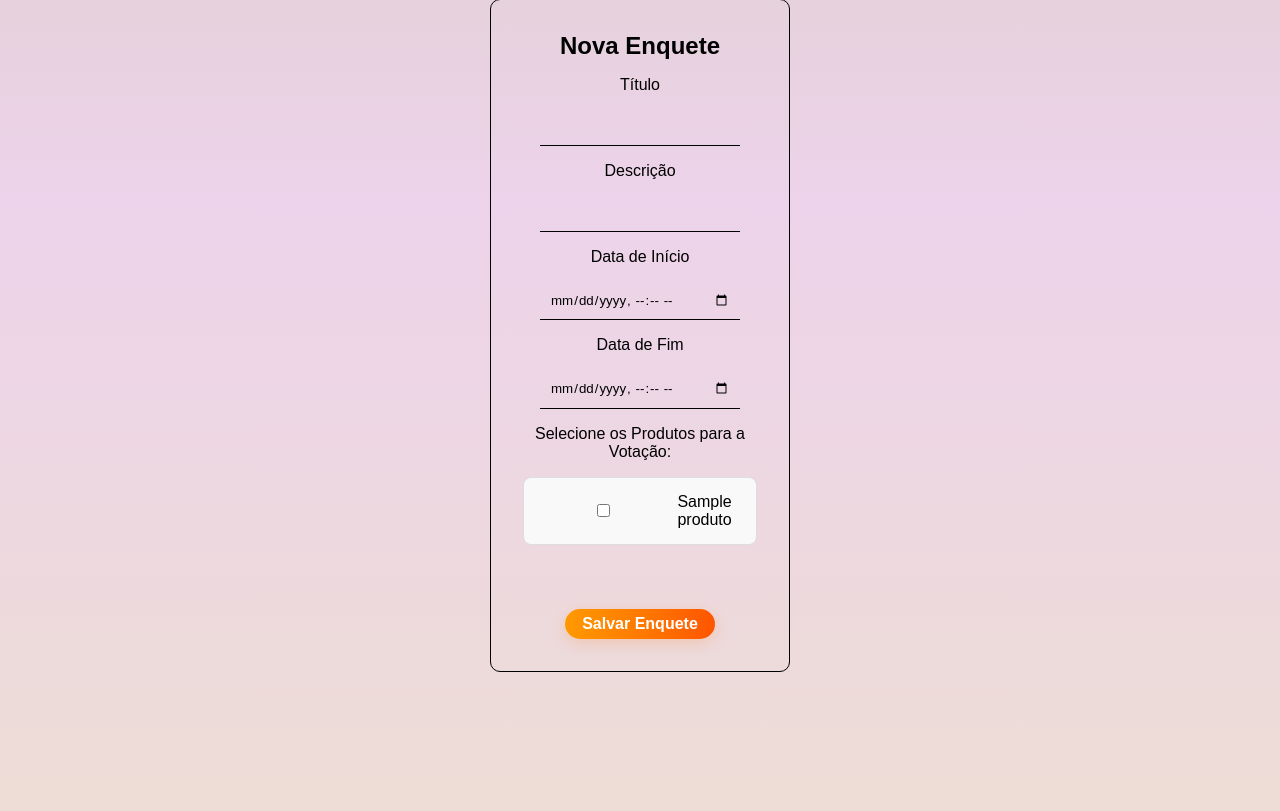
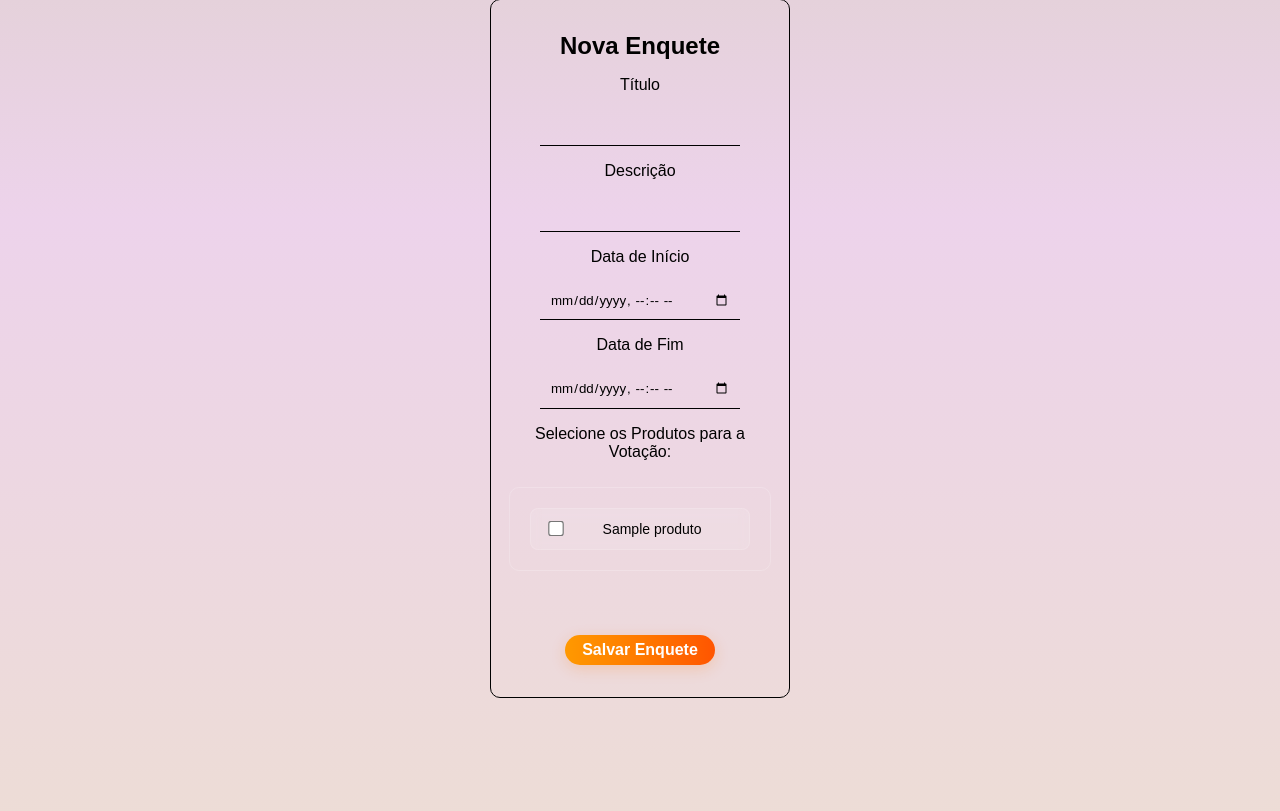
Before and after one commit to thz006/PsyCoders, a PHP site: page /App/Views/telaAdm.php in a window 1280 px wide. Shown: the part 1431-2242 px from the top of the page. Run offline with PHP 8.4, Linux system fonts and the light colour scheme; tables that the repository leaves empty or names only in its code hold one stand-in row (values such as "Sample post"); grey boxes marked "Sample" are stand-in pictures; some web fonts are replaced.

Commit message:
fix: arrumando estilo css

```diff
--- a/App/Views/telaAdm.php
+++ b/App/Views/telaAdm.php
@@ -1,33 +1,14 @@
 <?php
     require_once __DIR__ . '/../../App/Model/Produto.php';
+    require_once __DIR__ . '/../../App/Model/Votacao.php';
     $produtos = Produto::findAll();
+    // $votacoes = VotacaoModel::findAllWithProducts();
 ?>
 <?php
     include '../../Public/includes/header.php';
 ?>
 
 <title>Votação - Administração</title>
-
-<style>
-    .produto-escondido {
-        display: none;
-    }
-    .lista-produtos-checkbox {
-        display: grid;
-        grid-template-columns: repeat(auto-fill, minmax(200px, 1fr));
-        gap: 10px;
-        background-color: #f9f9f9;
-        padding: 15px;
-        border-radius: 8px;
-        border: 1px solid #ddd;
-        max-height: 200px;
-        overflow-y: auto;
-    }
-    .lista-produtos-checkbox div {
-        display: flex;
-        align-items: center;
-    }
-</style>
 
 <main class="mainAdm">
     <a href="telaInicial.php" class="botao-voltar"><i class="fa-solid fa-angle-left"></i> Voltar</a>
@@ -128,18 +109,18 @@
                 <label for="data_fim">Data de Fim</label>
                 <input type="datetime-local" id="data_fim" name="data_fim" required>
 
-                <label>Selecione os Produtos para a Votação:</label>
+                <label class="label-produtos">Selecione os Produtos para a Votação:</label>
                 <div class="lista-produtos-checkbox">
                     <?php
                         if (!empty($produtos)) {
                             foreach ($produtos as $produto) {
-                                echo '<div>';
+                                echo '<div class="produto-checkbox">';
                                 echo '<input type="checkbox" name="produtos[]" value="' . htmlspecialchars($produto['id']) . '" id="produto_' . htmlspecialchars($produto['id']) . '">';
                                 echo '<label for="produto_' . htmlspecialchars($produto['id']) . '">' . htmlspecialchars($produto['nome']) . '</label>';
                                 echo '</div>';
                             }
                         } else {
-                            echo '<p>Nenhum produto disponível para seleção.</p>';
+                            echo '<p class="sem-produtos">Nenhum produto disponível para seleção.</p>';
                         }
                     ?>
                 </div>
--- a/Config/db_config.php
+++ b/Config/db_config.php
@@ -1,6 +1,6 @@
 <?php
-define('DB_HOST', 'localhost');
+define('DB_HOST', '192.168.22.9');
 define('DB_NAME', 'psycoders');
-define('DB_USER', 'root');
-define('DB_PASS', 'Oliveira@87185');
+define('DB_USER', 'psycoders');
+define('DB_PASS', 'psycoders@130');
 ?>
--- a/Public/css/telaAdm.css
+++ b/Public/css/telaAdm.css
@@ -246,16 +246,66 @@
 }
 .lista-produtos-checkbox {
     display: grid;
-    grid-template-columns: repeat(auto-fill, minmax(200px, 1fr));
-    gap: 10px;
-    background-color: #f9f9f9;
-    padding: 15px;
-    border-radius: 8px;
-    border: 1px solid #ddd;
-    max-height: 200px;
+    grid-template-columns: repeat(auto-fill, minmax(220px, 1fr));
+    gap: 12px;
+    background-color: transparent;
+    padding: 20px;
+    border-radius: 10px;
+    border: 1px solid rgba(255, 255, 255, 0.2);
+    max-height: 250px;
     overflow-y: auto;
+    margin-top: 10px;
 }
-.lista-produtos-checkbox div {
+
+.produto-checkbox {
     display: flex;
     align-items: center;
+    background-color: rgba(255, 255, 255, 0.1);
+    padding: 12px 15px;
+    border-radius: 8px;
+    border: 1px solid rgba(255, 255, 255, 0.15);
+    backdrop-filter: blur(5px);
+    transition: background-color 0.3s, border-color 0.3s;
 }
+
+.produto-checkbox:hover {
+    background-color: rgba(255, 255, 255, 0.2);
+    border-color: rgba(255, 255, 255, 0.3);
+}
+
+.produto-checkbox input[type="checkbox"] {
+    margin: 0;
+    margin-right:4px;
+    transform: scale(1.2);
+    cursor: pointer;
+    width: 20px;
+    flex-shrink: 0;
+}
+
+.produto-checkbox label {
+    font-size: 14px;
+    color: #000000;
+    cursor: pointer;
+    flex-grow: 1; /* Faz o label ocupar o espaço restante */
+    /* Remove qualquer margem padrão do label */
+    margin: 0;
+    padding: 0;
+}
+
+.lista-produtos-checkbox::-webkit-scrollbar {
+    width: 8px;
+}
+
+.lista-produtos-checkbox::-webkit-scrollbar-track {
+    background: transparent;
+}
+
+.lista-produtos-checkbox::-webkit-scrollbar-thumb {
+    background-color: rgba(255, 255, 255, 0.3);
+    border-radius: 4px;
+    border: 1px solid rgba(255, 255, 255, 0.2);
+}
+
+.lista-produtos-checkbox::-webkit-scrollbar-thumb:hover {
+    background-color: rgba(255, 255, 255, 0.5);
+}
```
Also changed, not shown: DB/Database.php (line endings or trailing spaces), Public/img/68778e62ab295-krocebola-preview.png (added), Public/img/687790a1b14b4-krocebola-preview.png (added), Public/img/687793821c700-krocebola-preview.png (added), Public/img/687793966bdad-krocebola-preview.png (added), Public/img/687793a4ab773-krocebola-preview.png (added), Public/img/687793b54685a-krocebola-preview.png (added).
